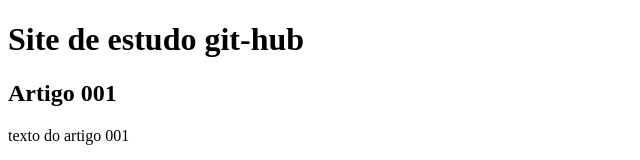
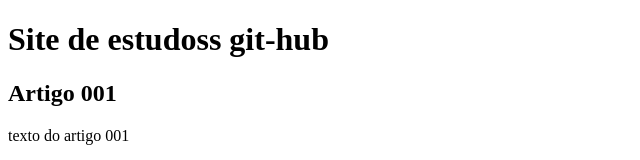
Before and after one commit to 12081980/projeto-site, a plain HTML site: page index.html in a window 1280 px wide. Shown: the top 160 px of the page, without its empty margins (0-640 px from the left). Drawn offline with Linux system fonts and the light colour scheme.

Commit message:
correçao

```diff
--- a/index.html
+++ b/index.html
@@ -9,7 +9,7 @@
 <body>
     <main>
         <header>
-            <h1>Site de estudo  git-hub</h1>
+            <h1>Site de estudoss  git-hub</h1>
         </header>
         <article>
             <h2>Artigo 001</h2>
```
